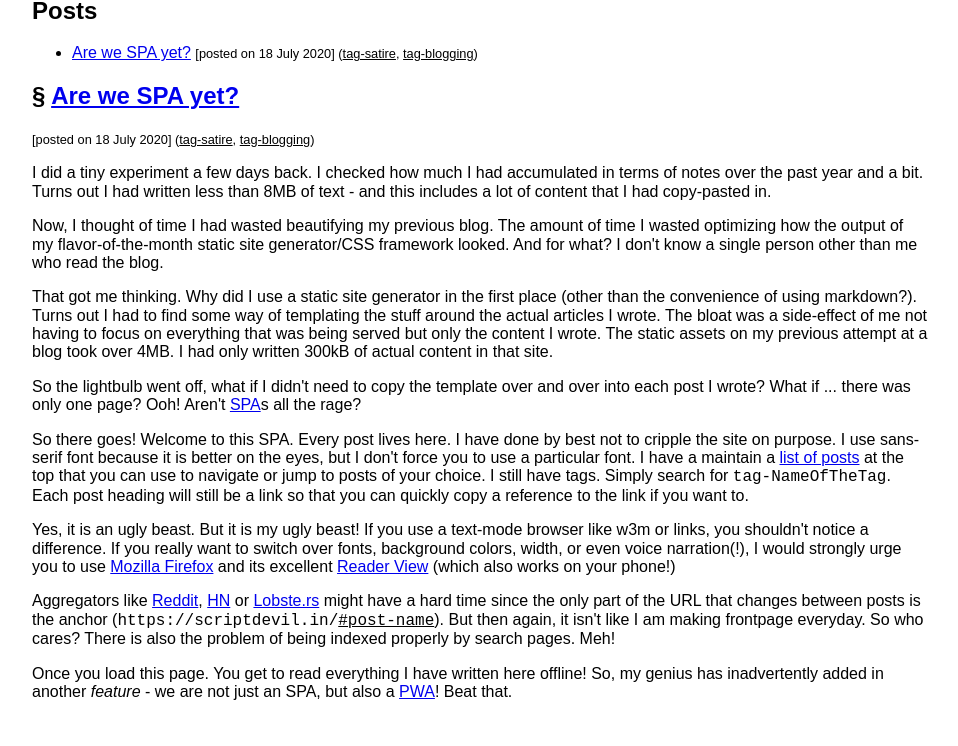
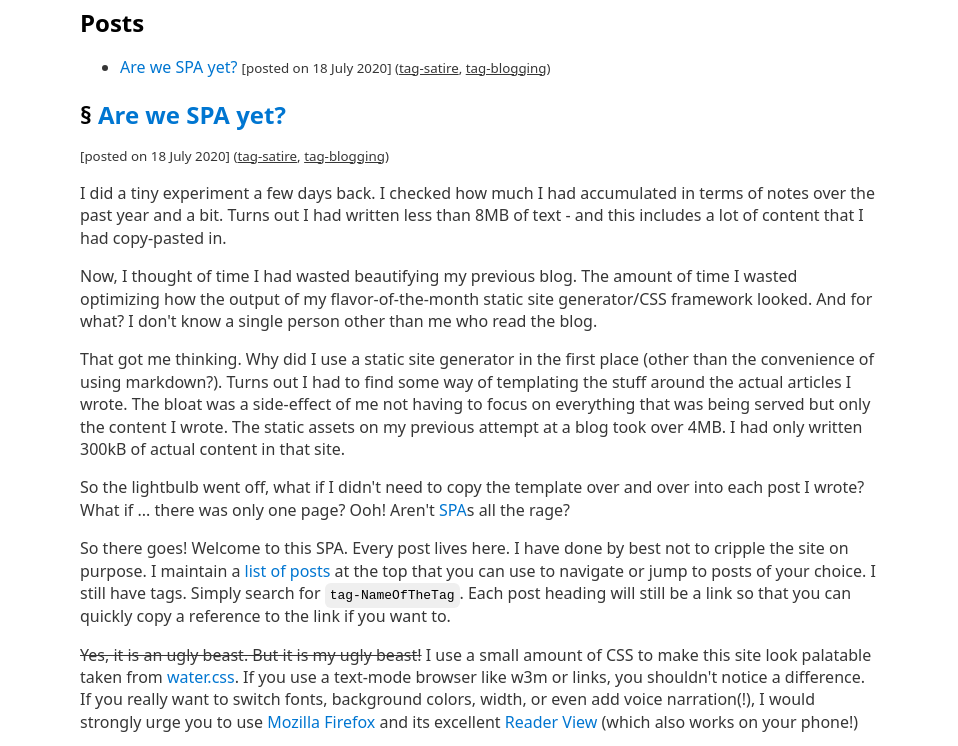
Before and after one commit to ScriptDevil/scriptdevil.github.io, a plain HTML site: page index.html in a window 1280 px wide. Shown: the part 83-829 px from the top of the page, without its empty margins (160-1118 px from the left). Before the commit the page ends 800 px from the top, so only its background shows below. Drawn offline with nearby package versions, Linux system fonts and the light colour scheme.

Commit message:
Add some aspects of water.css

```diff
--- a/index.html
+++ b/index.html
@@ -4,28 +4,103 @@
 <head>
   <meta charset="UTF-8">
   <meta name="viewport" content="width=device-width, initial-scale=1.0">
-  <link rel="stylesheet" href="https://yarnpkg.com/en/package/normalize.css">
   <style>
     body {
-      font-family: sans-serif;
-      margin: 0 auto;
-      width: 90%;
+      font-family: system-ui, -apple-system, BlinkMacSystemFont, Segoe UI, Roboto, Oxygen, Ubuntu, Cantarell, Fira Sans, Droid Sans, Helvetica Neue, sans-serif;
+      line-height: 1.4;
+      max-width: 800px;
+      margin: 20px auto;
+      padding: 0 10px;
+      color: #363636;
+      background: #fff;
+      text-rendering: optimizeLegibility;
     }
 
-    @media(min-width: 600px) {
-      body {
-        margin: 0 auto;
-        width: 80%;
-      }
+    h1 {
+      font-size: 2.2em;
+      margin-top: 0
     }
 
-    @media(min-width: 1000px) {
-      body {
-        margin: 0 auto;
-        width: 70%;
-      }
+    h1,
+    h2,
+    h3,
+    h4,
+    h5,
+    h6,
+    strong,
+    b,
+    th {
+      margin-bottom: 12px;
+      font-weight: 600;
+      color: #000;
+    }
+
+    blockquote {
+      border-left: 4px solid rgba(0, 150, 191, .67);
+      margin: 1.5em 0;
+      padding: .5em 1em;
+      font-style: italic
+    }
+
+    blockquote>footer {
+      margin-top: 10px;
+      font-style: normal
+    }
+
+    address,
+    blockquote cite {
+      font-style: normal
+    }
+
+    a {
+      text-decoration: none;
+      color: #0076d1
+    }
+
+    a:hover {
+      text-decoration: underline
+    }
+
+    code,
+    kbd {
+      background: #efefef;
+      color: #000;
+      padding: 5px;
+      border-radius: 6px
+    }
+
+    pre>code {
+      padding: 10px;
+      display: block;
+      overflow-x: auto
+    }
+
+    hr {
+      border: none;
+      border-top: 1px solid #dbdbdb
+    }
+
+    table {
+      border-collapse: collapse;
+      margin-bottom: 10px;
+      width: 100%
+    }
+
+    td,
+    th {
+      padding: 6px;
+      text-align: left
+    }
+
+    th {
+      border-bottom: 1px solid #dbdbdb
+    }
+
+    tbody tr:nth-child(2n) {
+      background-color: #efefef
     }
   </style>
+
   <title>Ashok Gautham Jadatharan's site</title>
 </head>
 
@@ -47,8 +122,6 @@
   </div>
 
   <div id="allposts">
-
-
     <div class="post" id="are-we-SPA-yet-18-july-2020">
       <h2>
         § <a href="#are-we-SPA-yet-18-july-2020">Are we SPA yet?</a>
@@ -87,21 +160,21 @@
 
       <p>
         So there goes! Welcome to this SPA. Every post lives here. I
-        have done by best not to cripple the site on purpose. I use sans-serif
-        font because it is better on the eyes, but I don't force you to use a
-        particular font. I have a maintain a <a href="#postlist">list of
+        have done by best not to cripple the site on purpose.
+        I maintain a <a href="#postlist">list of
           posts</a> at the top that you can use to navigate or jump to posts of
         your choice. I still have tags. Simply search for
-        <code>tag-NameOfTheTag</code>. Each post heading will still be
+        <kbd>tag-NameOfTheTag</kbd>. Each post heading will still be
         a link so that you can quickly copy a reference to the link if
         you want to.
       <p>
 
       <p>
-        Yes, it is an ugly beast. But it is my ugly beast! If you use a
-        text-mode browser like w3m or links, you shouldn't notice a difference.
-        If you really want to switch over fonts, background colors, width, or
-        even voice narration(!), I would strongly urge you to use <a
+        <strike>Yes, it is an ugly beast. But it is my ugly beast!</strike> I use a small amount of CSS
+        to make this site look palatable taken from <a href="https://watercss.kognise.dev">water.css</a>.
+        If you use a text-mode browser like w3m or links, you shouldn't notice a difference.
+        If you really want to switch fonts, background colors, width, or
+        even add voice narration(!), I would strongly urge you to use <a
           href="https://www.mozilla.org/en-US/firefox/new/">Mozilla Firefox</a> and its excellent <a
           href="https://support.mozilla.org/en-US/kb/firefox-reader-view-clutter-free-web-pages">Reader
           View</a> (which also works on your phone!)
@@ -112,7 +185,7 @@
         <a href="https://news.ycombinator.org">HN</a> or <a href="https://lobste.rs">Lobste.rs</a> might have a hard
         time
         since the only part of the URL that changes between posts is the
-        anchor (<code>https://scriptdevil.in/<u>#post-name</u></code>). But
+        anchor (<kbd>https://scriptdevil.in/<u>#post-name</u></kbd>). But
         then again, it isn't like I am making frontpage everyday. So who
         cares? There is also the problem of being indexed properly by search
         pages. Meh!
```
